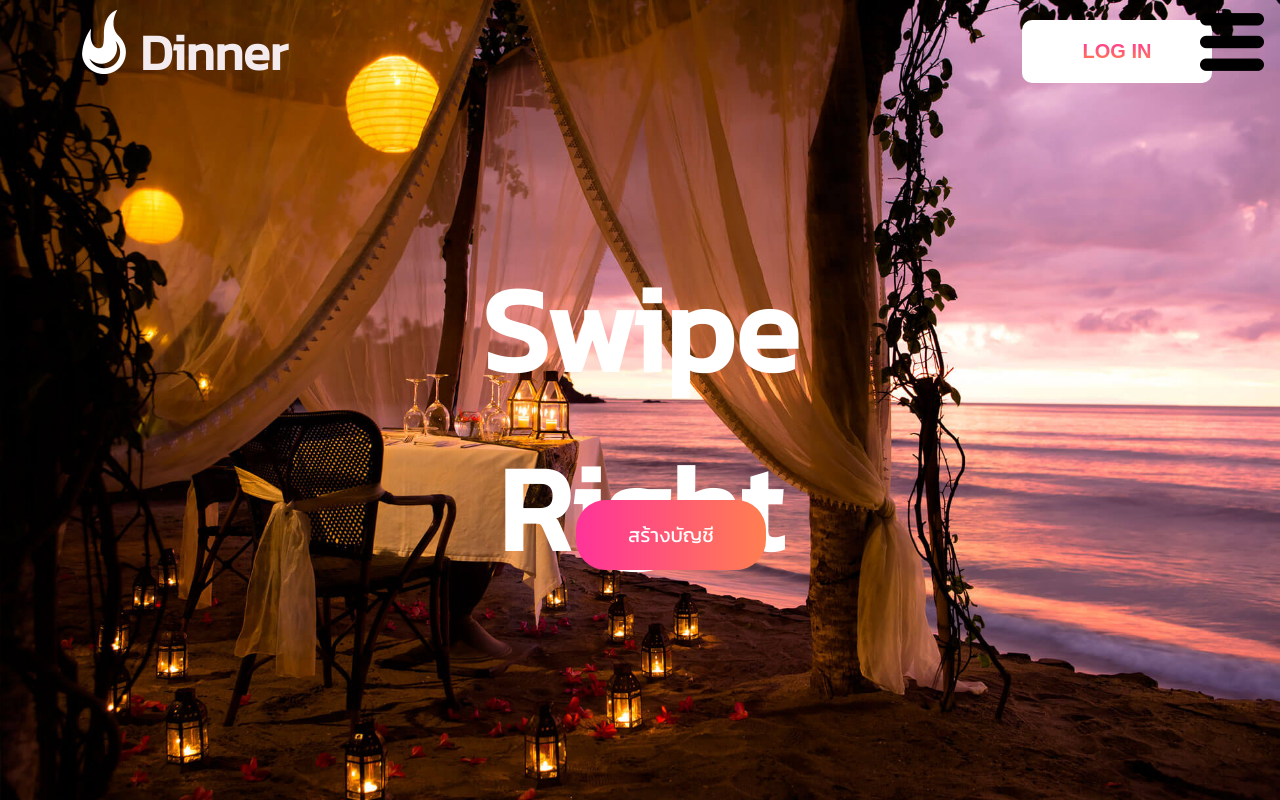
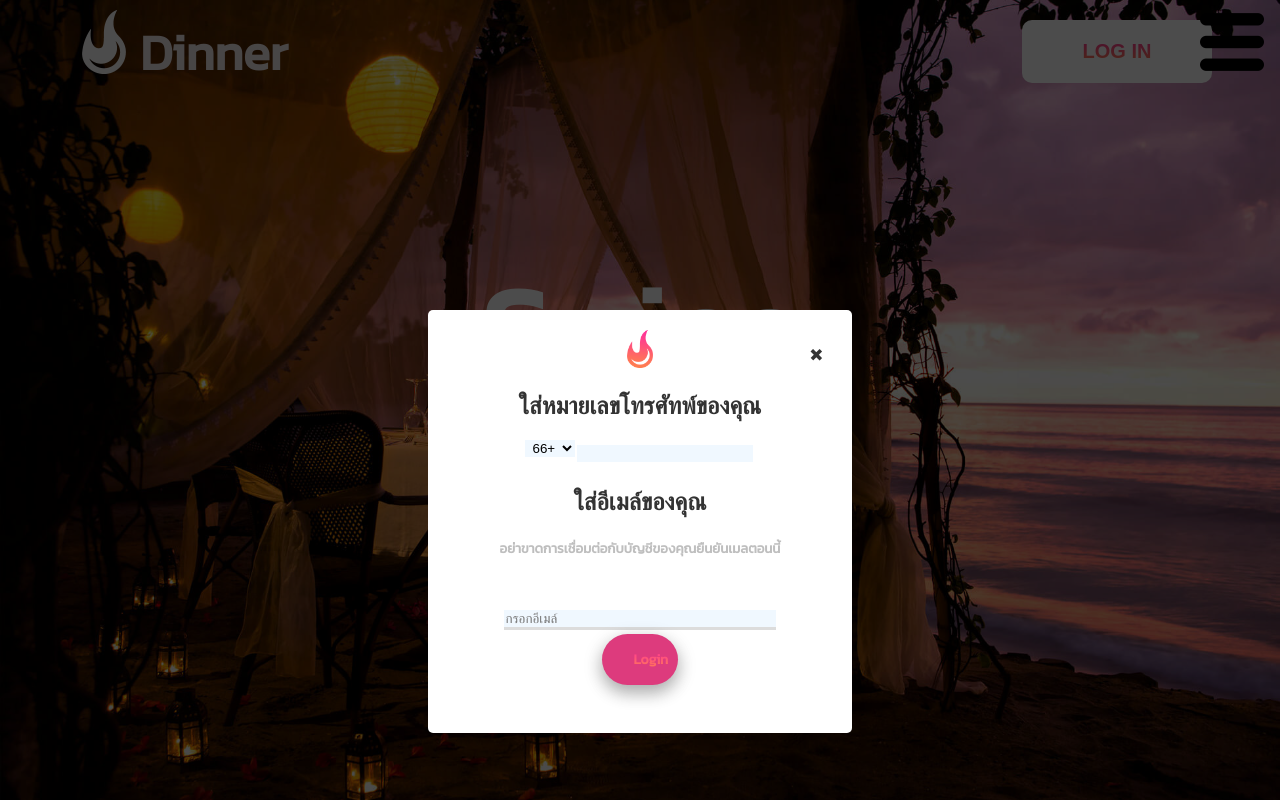
Before and after one commit to MsrdMai/Dinner_ITLaw, a Django app: page / in a window 1280 px wide, after a click on "LOG IN". Run offline with Django 3.2, Linux system fonts and the light colour scheme; data comes from the database, SQL or seed files in the repository; both versions use the stored data as it was after the commit; some libraries are stand-ins or nearby versions.

Commit message:
เพิ่ม login

```diff
--- a/login/urls.py
+++ b/login/urls.py
@@ -7,4 +7,5 @@ urlpatterns = [
     path('', views.my_home, name='home'),
     path('web/', views.my_web, name='web'),
     path('save_data/', views.save_data, name='save_data'),
+    path('my_login/', views.my_login, name='my_login'),
 ]
--- a/login/views.py
+++ b/login/views.py
@@ -3,6 +3,8 @@ from django.http import HttpResponse
 from django.shortcuts import redirect, render
 # Create your views here.
 from .models import PageView, User
+from django.contrib.auth import (authenticate, login, logout,
+                                 update_session_auth_hash)
 
 def my_home(request):
 
@@ -30,4 +32,30 @@ def save_data(request):
         school=school, cus_img=img)
         user.save()
 
-    return redirect("home")
+    return redirect("web")
+
+def my_login(request):
+    # if request.method == 'POST':
+    #     numphone = request.POST.get('num')
+    #     mail = request.POST.get('email')
+    context = {}
+    next_page = "web"
+
+    if request.method == 'POST':
+        if request.GET.get('next'): #check for redirect
+            next_page = request.GET.get('next')
+
+        numphone = request.POST.get('num')
+        email = request.POST.get('email')
+
+        user = authenticate(request, numphone=numphone, email=email)
+
+        if user:
+            login(request, user)
+            print(next_page)
+            return redirect(next_page)
+        else:
+            context = {'numphone': numphone,
+                       'email': email,
+                       'error': 'Wrong numphone or email'}
+    return render(request, template_name='web.html', context=context)
--- a/templates/Dinner.html
+++ b/templates/Dinner.html
@@ -109,17 +109,16 @@
 
 
 
-
-{% comment %}
+  <form  id="Form" method="POST" enctype="multipart/form-data" action="{% url 'my_login' %}"> {% csrf_token %}
     <div id="Login" class="overlay">
       <div class="popup">
         <img class="icon2" src="{% static 'img/fire_icon2.png'%}" style="height:5%; width: 10%;" /><br>
         <h2>ใส่หมายเลขโทรศัทพ์ของคุณ</h2>
 
         <a class="close" href="#">&times;</a>
-        <div class="content">
+        {% comment %} <div class="content">
 
-          <form role="form" id="myForm">
+          <form role="form" id="myForm"> {% endcomment %}
 
             <select name="prefix" id="prefix" class="form-control" style="background-color: aliceblue; float:left; height: 5%; border: none;">
               <option value="0">66+</option>
@@ -129,47 +128,45 @@
               <option value="4">+45</option>
               <option value="5">+90</option>
             </select>
-            <input type="tel" name="Loginnum" id="Loginnum" style="width:45%; height: 5%;  background-color: aliceblue; border: none; " required />
+            <input type="tel" name="num" id="num" style="width:45%; height: 5%;  background-color: aliceblue; border: none; " required />
 
-            <br>
-            <h5 style="color: #BEBEBE;">เมื่อคุณแตะ "ต่อไป" Tinder จะส่งข้อความพร้อมรหัสยืนยันให้กับคุณ
+            <br><br>
+            {% comment %} <h5 style="color: #BEBEBE;">เมื่อคุณแตะ "ต่อไป" Tinder จะส่งข้อความพร้อมรหัสยืนยันให้กับคุณ
               อาจมีค่าบริการส่งข้อความและข้อมูล
               ใช้หมายเลขโทรศัพท์ที่ได้รับการยืนยันแล้วเพื่อเข้าสู่ระบบ</h5>
           </form>
           <a class="button2" href="#Login2" style="border-radius: 30px;">ต่อไป</a>
         </div>
       </div>
-    </div>
+    </div> {% endcomment %}
 
 
     <!-- ล็อคอินจ้าาา -->
-    <div id="Login2" class="overlay">
+    {% comment %} <div id="Login2" class="overlay">
       <div class="popup">
-        <img class="icon2"src="{% static 'img/fire_icon2.png'%}" style="height:5%; width: 10%;" /><br>
+        <img class="icon2"src="{% static 'img/fire_icon2.png'%}" style="height:5%; width: 10%;" /><br>{% endcomment %}
 
         <h2>ใส่อีเมล์ของคุณ</h2>
         <h5 style="color: #BEBEBE;">อย่าขาดการเชื่อมต่อกับบัญชีของคุณยืนยันเมลตอนนี้</h5><br>
 
-        <a class="close" href="#">&times;</a>
-        <div class="content">
+        {% comment %} <a class="close" href="#">&times;</a> {% endcomment %}
+        {% comment %} <div class="content">
 
 
           <form method="post" action="#">
-                    {% csrf_token %}
+                    {% csrf_token %} {% endcomment %}
           <input type="email" name="email" id="email" placeholder="กรอกอีเมล์" style="border-bottom: 3px solid #DCDCDC;
           border-left: none; border-right: none; border-top: none; background-color: aliceblue;  width:70%; height: 5%; " required />
 
-          </form>
-           <a id="submit" name="submit_btn" class="button2" href="{% url 'web' %}"  style="border-radius: 30px;">Login</a>
+          {% comment %} </form> {% endcomment %}<br>
+           <button class="button2" style="border-radius: 30px;"><b class="tx">Login</b></button>
            <br> <br>
-
-        </div>
+         </div>
       </div>
-    </div> {% endcomment %}
+    </form>
 
 
-
-      <form  id="Form" method="POST" enctype="multipart/form-data" action="{% url 'save_data' %}"> {% csrf_token %}
+  <form  id="Form" method="POST" enctype="multipart/form-data" action="{% url 'save_data' %}"> {% csrf_token %}
 
 
     <!-- ใส่เบอร์จ้าาา -->
```
Also changed, not shown: db.sqlite3, media/media/124403914_3389553494504964_4326924497301774022_n.jpg (added), media/media/124403914_3389553494504964_4326924497301774022_n_L7Q6wdP.jpg (added), media/media/124403914_3389553494504964_4326924497301774022_n_g1ZIX3f.jpg (added), media/media/124403914_3389553494504964_4326924497301774022_n_oG5lg3H.jpg (added).
